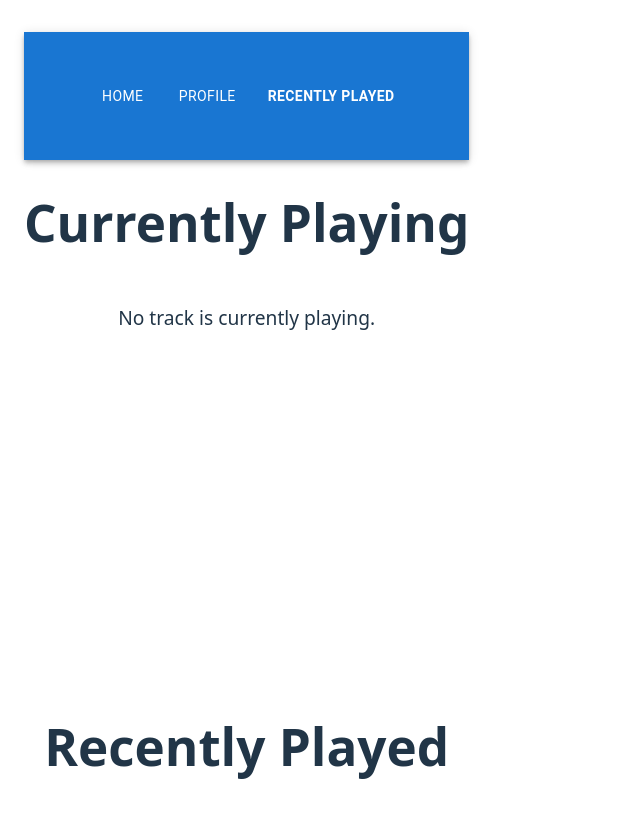
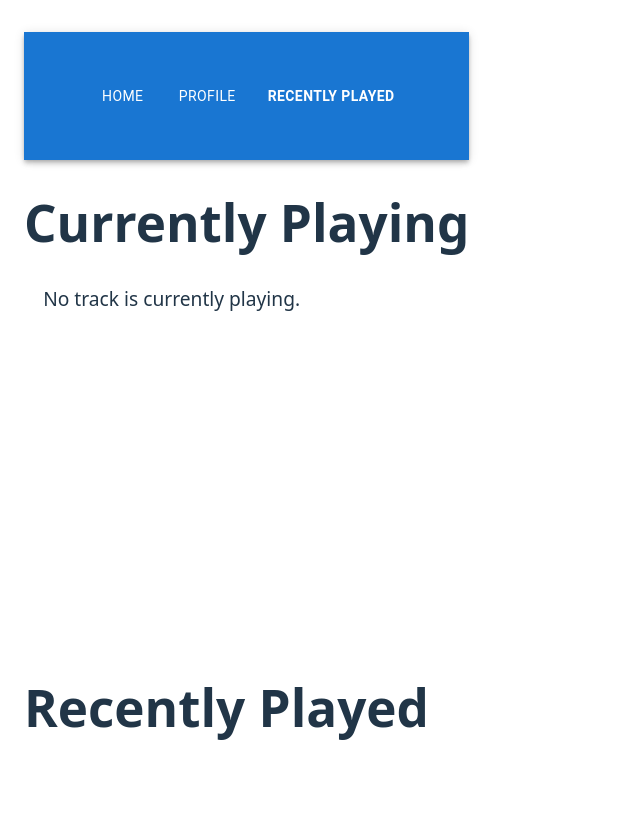
Before and after one commit to jackivison01/spotify-stats, a React (Vite) app in the folder main/: page /recently-played in a window 1280 px wide. Shown: the top 818 px of the page, without its empty margins (0-640 px from the left). Built offline with nearby package versions, Linux system fonts and the light colour scheme.

Commit message:
Fixing typescript errors

```diff
--- a/main/src/components/recently-played/CurrentlyPlayingContainer.tsx
+++ b/main/src/components/recently-played/CurrentlyPlayingContainer.tsx
@@ -1,17 +1,15 @@
 import { Track } from "../../types/track";
-import { CurrentlyPlaying } from "../../types/currently_playing";
 interface CurrentlyPlayingProps {
   loading: boolean; // Loading state
   currentTrack: Track | null; // Current track object
-  currentlyPlaying: CurrentlyPlaying | null; // Currently playing object
 }
 
-export default function CurrentlyPlayingContainer({ loading, currentTrack, currentlyPlaying }: CurrentlyPlayingProps) {
+export default function CurrentlyPlayingContainer({ loading, currentTrack }: CurrentlyPlayingProps) {
   return (
     <>
       {loading ? ( // Check the loading state
         <p>Loading currently playing...</p>
-      ) : (currentlyPlaying && currentTrack) ? (
+      ) : (currentTrack) ? (
         <div style={{ textAlign: "center" }}>
           <img
             src={currentTrack.album.images[0]?.url}
--- a/main/src/components/recently-played/RecentlyPlayed.tsx
+++ b/main/src/components/recently-played/RecentlyPlayed.tsx
@@ -1,4 +1,4 @@
-import { Track } from "../../types/album"
+import { Track } from "../../types/track"
 
 interface RecentlyPlayedProps {
   recentlyPlayed: Track[];
@@ -6,7 +6,7 @@ interface RecentlyPlayedProps {
 
 export default function RecentlyPlayed({ recentlyPlayed }: RecentlyPlayedProps) {
   return (
-    <div style={{ display: 'flex', flexDirection: 'column', alignItems: 'center', justifyContent: 'center', height: '100vh' }}>
+    <div style={{ display: 'flex', flexDirection: 'column', alignItems: 'left', justifyContent: 'center', height: '100vh' }}>
       <h1>Recently Played</h1>
       <div style={{ display: "flex", flexDirection: "column", alignItems: "center", marginBottom: 20 }}>
         <ul style={{ listStyleType: "none", padding: 0 }}>
--- a/main/src/pages/RecentlyPlayedPage.tsx
+++ b/main/src/pages/RecentlyPlayedPage.tsx
@@ -1,12 +1,10 @@
 import { getCurrentlyPlaying, getRecentlyPlayed } from "../services/api";
 import { useEffect, useState } from "react";
-import { CurrentlyPlaying } from "../types/currently_playing";
 import { Track } from "../types/track";
 import RecentlyPlayed from "../components/recently-played/RecentlyPlayed";
 import CurrentlyPlayingContainer from "../components/recently-played/CurrentlyPlayingContainer";
 
 export default function RecentlyPlayedPage() {
-  const [currentlyPlaying, setCurrentlyPlaying] = useState<CurrentlyPlaying | null>(null); //object for currently playing
   const [currentTrack, setCurrentTrack] = useState<Track | null>(null); //current track object
   const [recentlyPlayed, setRecentlyPlayed] = useState<Track[]>([]); //array of recently played tracks
   const [loading, setLoading] = useState<boolean>(true);
@@ -23,8 +21,7 @@ export default function RecentlyPlayedPage() {
       try {
         const data = await getCurrentlyPlaying(access_token);
         if (data) {
-          setCurrentlyPlaying(data);
-          setCurrentTrack(data.item);
+          setCurrentTrack(data);
           //console.log(data.item);
         } else {
           console.log("No currently playing track.");
@@ -62,9 +59,7 @@ export default function RecentlyPlayedPage() {
   return (
     <>
       <h1>Currently Playing</h1>
-      <div style={{ display: "flex", flexDirection: "column", alignItems: "center", marginBottom: 20 }}>
-        <CurrentlyPlayingContainer loading={loading} currentTrack={currentTrack} currentlyPlaying={currentlyPlaying} />
-      </div>
+      <CurrentlyPlayingContainer loading={loading} currentTrack={currentTrack} />
       <RecentlyPlayed recentlyPlayed={recentlyPlayed} />
     </>
   );
--- a/main/src/services/api.ts
+++ b/main/src/services/api.ts
@@ -2,7 +2,6 @@ import axios from 'axios';
 import { SpotifyProfile } from '../types/profile';
 import { Track } from '../types/track';
 import { Artist } from '../types/artist';
-import { CurrentlyPlaying } from '../types/currently_playing';
 import { RecentTrack } from '../types/recent_track';
 
 export async function getSpotifyProfile(accessToken: string): Promise<SpotifyProfile | null> {
@@ -57,9 +56,9 @@ export async function getTopTracks(accessToken: string, total: number, time_rang
     }
 }
 
-export async function getCurrentlyPlaying(accessToken: string): Promise<CurrentlyPlaying | null> {
+export async function getCurrentlyPlaying(accessToken: string): Promise<Track | null> {
     try {
-        const response = await axios.get<{ item: CurrentlyPlaying }>(
+        const response = await axios.get<{ item: Track }>(
             'https://api.spotify.com/v1/me/player/currently-playing',
             {
                 headers: {
@@ -67,7 +66,7 @@ export async function getCurrentlyPlaying(accessToken: string): Promise<Currentl
                 },
             }
         );
-        return response.data ?? null;
+        return response.data.item;
     } catch (error: any) {
         console.error('Error fetching currently playing track:', error.response?.data || error.message);
         return null;
--- a/main/src/types/album.ts
+++ b/main/src/types/album.ts
@@ -20,6 +20,7 @@ export type Artist = {
 };
 
 export type Track = {
+    album: any;
     artists: Artist[];
     available_markets: string[];
     disc_number: number;
```
